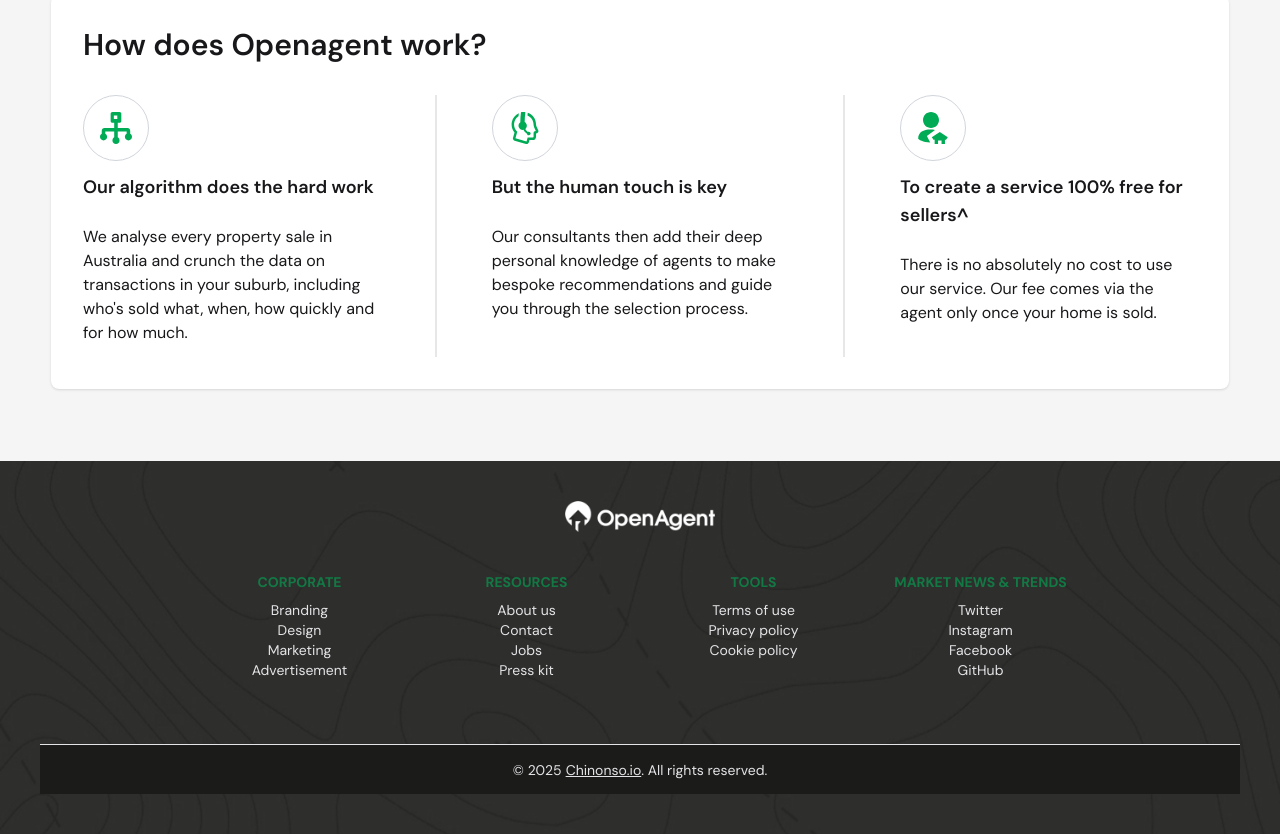
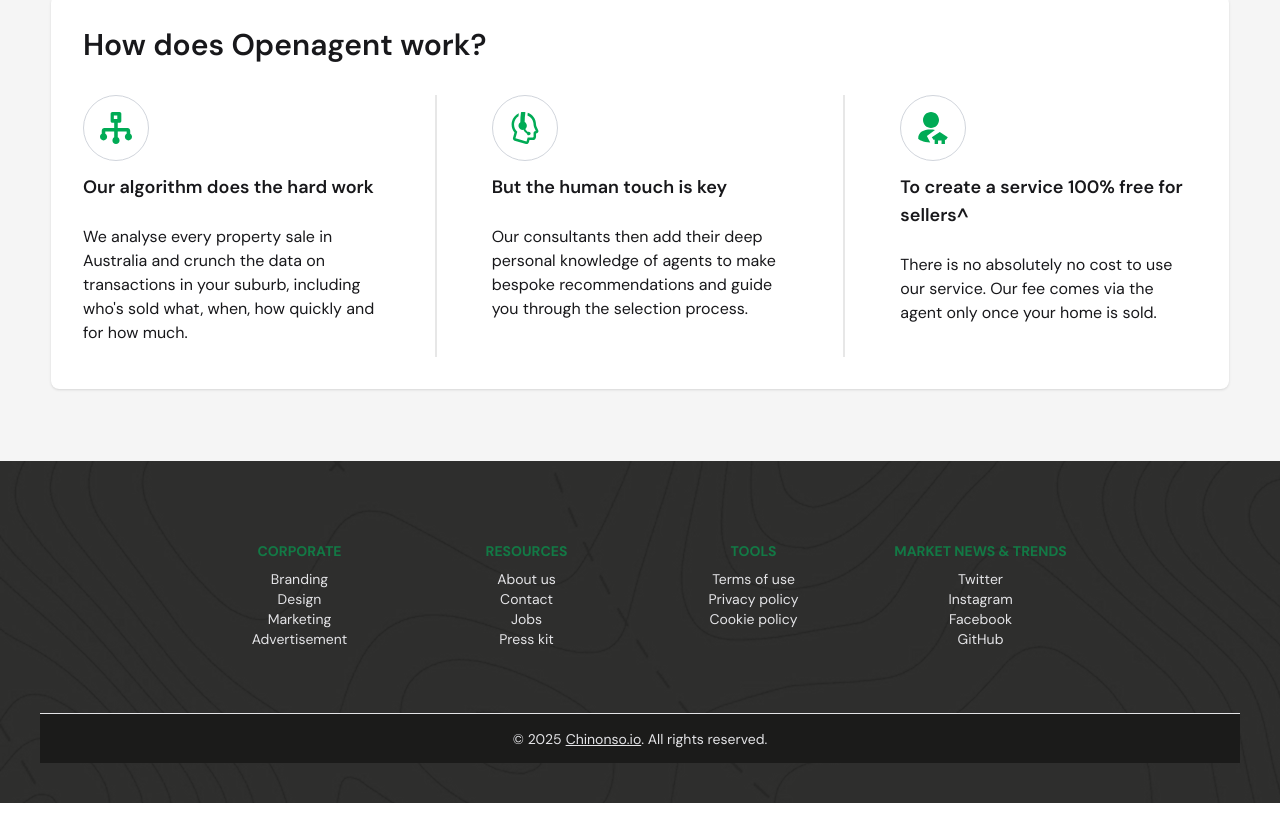
Before and after one commit to Johnnsonkp/openagentv2, a React (Vite) app in the folder frontend/: page / in a window 1280 px wide. Shown: the part 727-1561 px from the top of the page. After the commit the page ends 1530 px from the top, so only its background shows below. Built offline with nearby package versions, Linux system fonts and the light colour scheme.

Commit message:
hotfix: removed broken assest import path

```diff
--- a/frontend/src/components/ui/Footer.tsx
+++ b/frontend/src/components/ui/Footer.tsx
@@ -1,5 +1,5 @@
 import bannerPattern from '../../assets/images/pattern-bg.png'
-import openagentLightLogo from '../../assets/images/openagent-light-logo.png'
+// import openagentLightLogo from '../../assets/images/openagent-light-logo.png'
 
 function Footer() {
   return (
@@ -14,7 +14,7 @@
           aria-label="OpenAgent Homepage"
           className="ga-event"
         >
-          <img
+          {/* <img
             className="ga-event"
             data-category="Footer"
             data-eventlabel="OpenAgent Homepage"
@@ -22,7 +22,7 @@
             src={openagentLightLogo}
             alt="OpenAgent Logo"
             width="150"
-          />
+          /> */}
 
         </a>
       </div>
```
